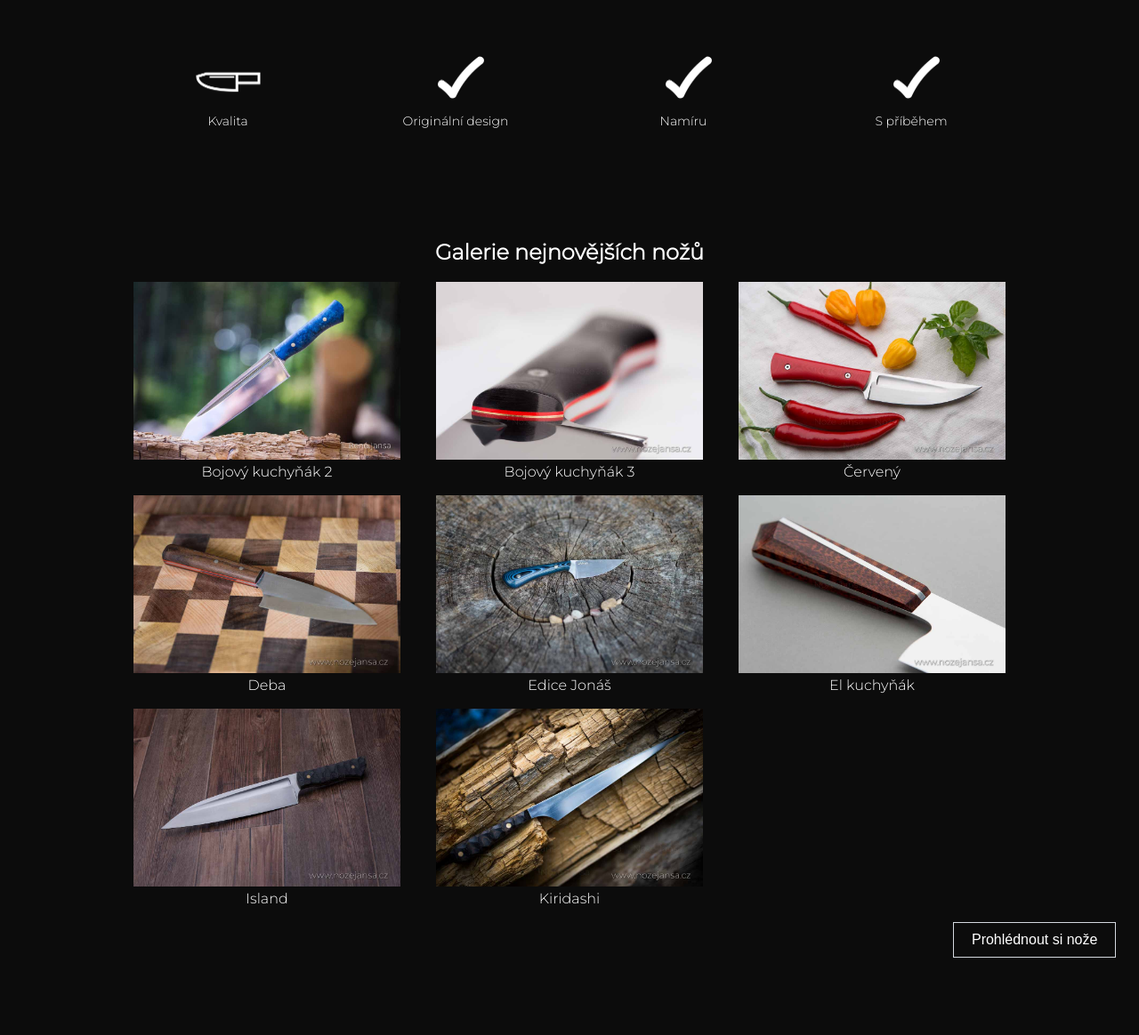
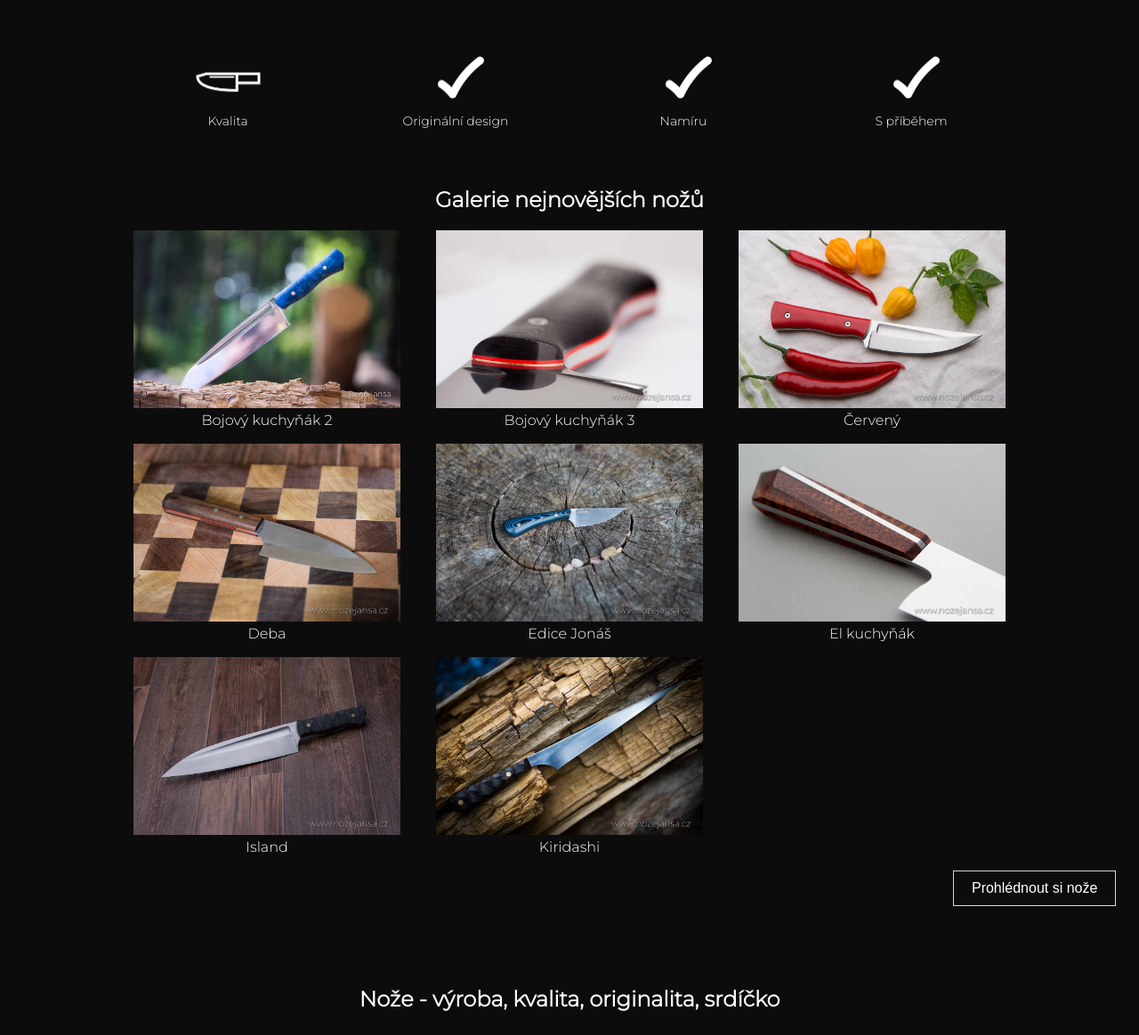
Before and after one commit to SarkaFilipiova/Projekt-Noze-Jansa, an Eleventy site: page index.html in a window 1280 px wide. Shown: the part 376-1540 px from the top of the page at 89% size. Built offline with nearby package versions, Linux system fonts and the light colour scheme; Eleventy itself is replaced by a stand-in of ours; files that its build step writes are made by us from their sources.

Commit message:
done all workingall

```diff
--- a/scss/style.scss
+++ b/scss/style.scss
@@ -162,7 +162,7 @@
   padding-left: 0;
   padding-right: 0;
   padding-top: 5%;
-  padding-bottom: 5%;
+  padding-bottom: 2%;
   background-color: $b;
   margin-bottom: 0;
   justify-content: space-around;
@@ -216,6 +216,7 @@
 .box-galery H2 {
   text-align: center;
   color: $w;
+  margin-top: 0;
 }
 
 .galery {
@@ -275,8 +276,13 @@
   padding-left: 5%;
   padding-right: 5%;
   background-color: $b;
-  padding-top: 8%;
+  padding-top: 5%;
   padding-bottom: 5%;
+}
+
+.story h2 {
+  margin-top: 0;
+  text-align: center;
 }
 
 @media screen and (min-width: 800px) {
@@ -342,7 +348,7 @@
 
 .reference {
   background-color: $b;
-  padding-top: 10%;
+  padding-top: 5%;
   padding-bottom: 5%;
 }
 
```
Also changed, not shown: css/style.css, 1 other file.
